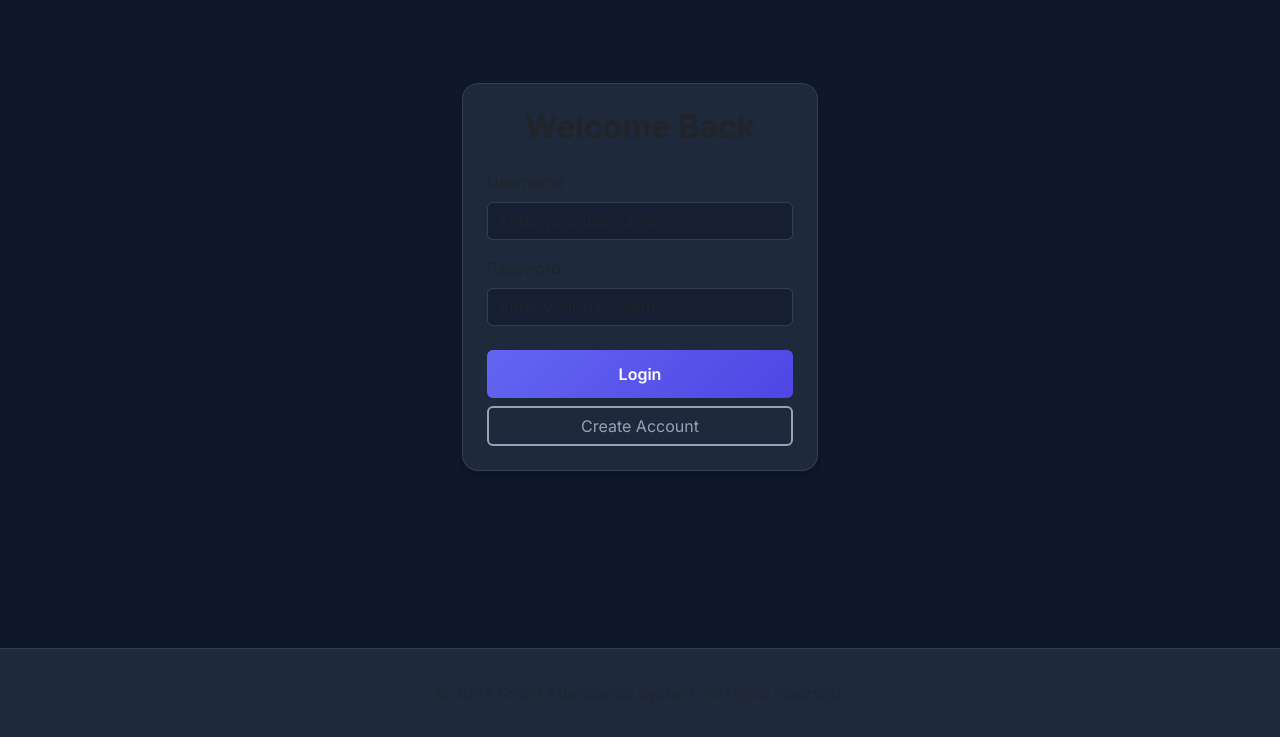
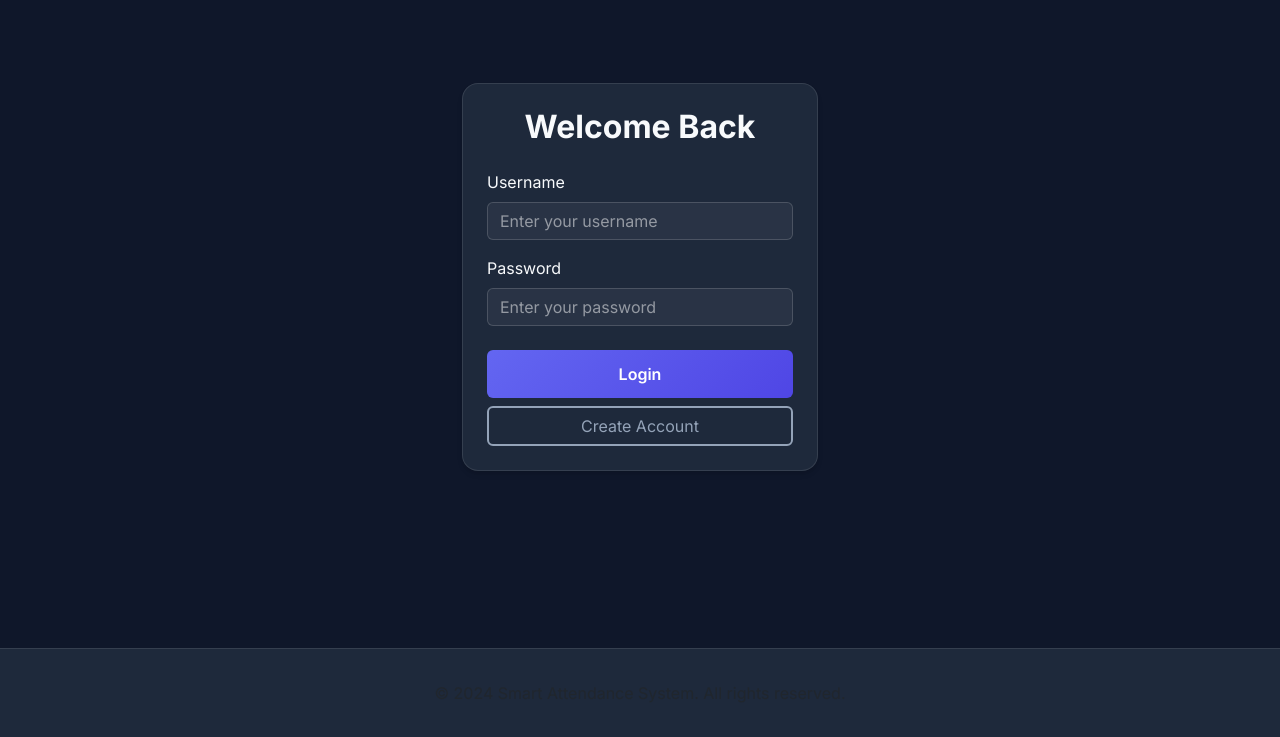
Before and after one commit to s4nkar/SmartSafe, a Flask app: page / in a window 1280 px wide. Shown: the part 63-800 px from the top of the page. Run offline with Flask 3, Linux system fonts and the light colour scheme; parts of the project's set-up code (start-up, migrations or seed data) failed here and were passed over.

Commit message:
fix: layout style fix.

```diff
--- a/static/css/style.css
+++ b/static/css/style.css
@@ -10,6 +10,7 @@
     --error-color: #ef4444;
 }
 
+
 body {
     background-color: var(--background-color);
     color: var(--text-color);
@@ -19,12 +20,28 @@ body {
     flex-direction: column;
 }
 
-h1, h2, h3, h4, h5, h6 {
+h1,
+h2,
+h3,
+h4,
+h5,
+h6 {
     font-weight: 700;
+    color: var(--text-color);
+    /* Ensure headings inherit or rely on primary text color */
+}
+
+/* Force text visibility in cards if bootstrap overrides it */
+.card,
+.card-body,
+.card-title,
+.card-text {
+    color: var(--text-color);
 }
 
 .navbar {
-    background-color: rgba(30, 41, 59, 0.8) !important;
+    background-color: rgba(30, 41, 59, 0.95) !important;
+    /* Slightly more opaque for better readability */
     backdrop-filter: blur(10px);
     border-bottom: 1px solid rgba(255, 255, 255, 0.1);
 }
@@ -41,7 +58,8 @@ h1, h2, h3, h4, h5, h6 {
     transition: color 0.3s ease;
 }
 
-.nav-link:hover, .nav-link.active {
+.nav-link:hover,
+.nav-link.active {
     color: var(--primary-color) !important;
 }
 
@@ -50,6 +68,7 @@ h1, h2, h3, h4, h5, h6 {
     padding: 2rem 0;
     margin-top: auto;
     border-top: 1px solid rgba(255, 255, 255, 0.1);
+    color: var(--text-muted);
 }
 
 .card {
@@ -59,16 +78,28 @@ h1, h2, h3, h4, h5, h6 {
     border-radius: 1rem;
 }
 
+.form-label {
+    color: var(--text-color);
+    /* Ensure labels are visible */
+}
+
 .form-control {
-    background-color: rgba(15, 23, 42, 0.5);
-    border: 1px solid rgba(255, 255, 255, 0.1);
-    color: var(--text-color);
+    background-color: rgba(255, 255, 255, 0.05);
+    /* Slightly lighter for better contrast against dark bg */
+    border: 1px solid rgba(255, 255, 255, 0.2);
+    color: #ffffff !important;
+    /* Force white text */
+}
+
+.form-control::placeholder {
+    color: rgba(255, 255, 255, 0.5) !important;
+    /* Ensure placeholder is visible but muted */
 }
 
 .form-control:focus {
-    background-color: rgba(15, 23, 42, 0.8);
+    background-color: rgba(255, 255, 255, 0.1);
     border-color: var(--primary-color);
-    color: var(--text-color);
+    color: #ffffff !important;
     box-shadow: 0 0 0 0.25rem rgba(99, 102, 241, 0.25);
 }
 
@@ -77,12 +108,15 @@ h1, h2, h3, h4, h5, h6 {
     border: none;
     font-weight: 600;
     padding: 0.75rem 1.5rem;
+    color: #ffffff;
+    /* Ensure button text is white */
     transition: transform 0.2s, box-shadow 0.2s;
 }
 
 .btn-primary:hover {
     transform: translateY(-2px);
     box-shadow: 0 10px 15px -3px rgba(79, 70, 229, 0.4);
+    color: #ffffff;
 }
 
 .btn-secondary {
@@ -94,5 +128,16 @@ h1, h2, h3, h4, h5, h6 {
 .btn-secondary:hover {
     border-color: var(--text-color);
     color: var(--text-color);
-    background-color: rgba(255,255,255,0.05);
+    background-color: rgba(255, 255, 255, 0.05);
 }
+
+/* Ensure links in text are visible */
+a {
+    color: var(--primary-color);
+    text-decoration: none;
+}
+
+a:hover {
+    color: var(--accent-color);
+    text-decoration: underline;
+}
```
